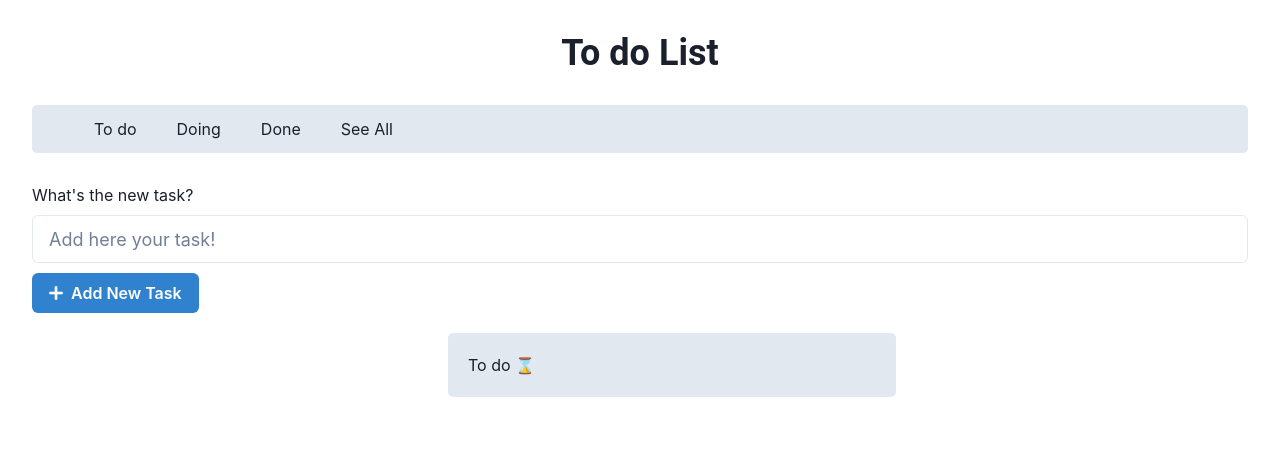
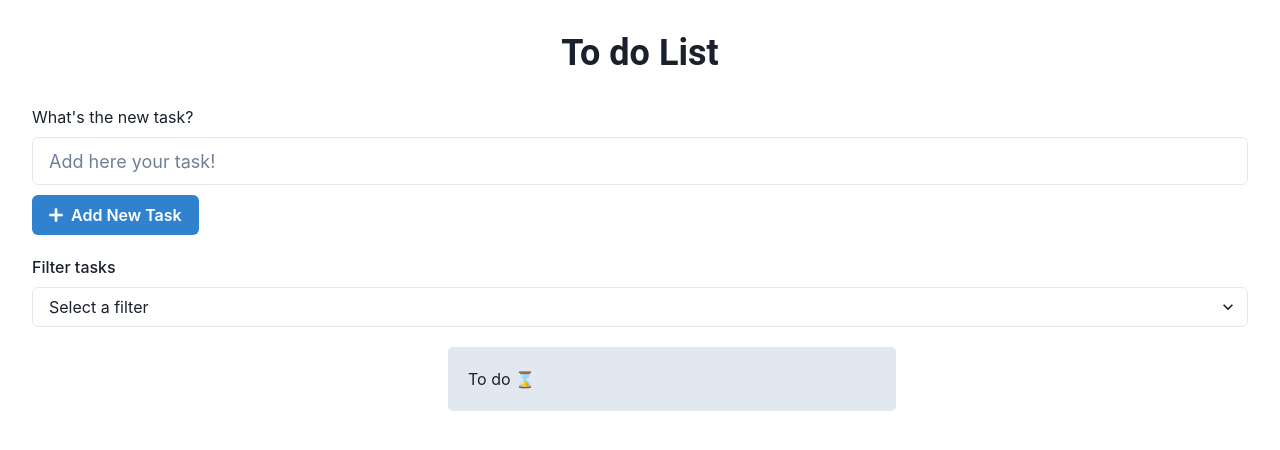
Before and after one commit to andreaeba/todoapp, a React app: page / in a window 1280 px wide. Shown: the top 450 px of the page. Built offline with nearby package versions, Linux system fonts and the light colour scheme; the HTML template or start-up script is replaced by a standard one.

Commit message:
filters working

```diff
--- a/src/components/Input/InputNewTask.jsx
+++ b/src/components/Input/InputNewTask.jsx
@@ -4,8 +4,10 @@ import {
   Card,
   CardBody,
   FormControl,
+  FormLabel,
   Image,
   Input,
+  Select,
   Text,
   background,
   textDecoration,
@@ -14,7 +16,7 @@ import React, { useState } from "react";
 import plus from "../../assets/icons/plus.png";
 import edit from "../../assets/icons/edit.png";
 import check from "../../assets/icons/check.png";
-import delete2 from "../../assets/icons/delete.png"
+import delete2 from "../../assets/icons/delete.png";
 import { Todo } from "../Todo/Todo";
 
 export const InputNewTask = () => {
@@ -24,11 +26,13 @@ export const InputNewTask = () => {
     JSON.parse(localStorage.getItem(["tasks"])) || []
   );
 
+  const [tasks, setTasks] = useState([])
+
   let task = {
     id: Math.floor(Math.random() * 10000),
     text: inputText,
-    isComplete: false
-   }
+    isComplete: false,
+  };
 
   const handleInputChange = (e) => {
     const text = e.target.value;
@@ -39,13 +43,9 @@ export const InputNewTask = () => {
   const handleSaveTask = (e) => {
     e.preventDefault();
 
-    setToDo([ ...toDo, task ]);
+    setToDo([...toDo, task]);
 
-    localStorage.setItem(
-      "tasks",
-      JSON.stringify([ ...toDo, task ])
-    );
-
+    localStorage.setItem("tasks", JSON.stringify([...toDo, task]));
 
     setInputText("");
   };
@@ -53,54 +53,74 @@ export const InputNewTask = () => {
   // Eliminar Task
 
   const deleteTask = (id) => {
+    const isDelete = window.confirm(
+      `¿Está seguro que desea eliminar la tarea?`
+    );
 
-    const isDelete = window.confirm(`¿Está seguro que desea eliminar la tarea?`)
+    if (isDelete) {
+      const newListTaks = toDo.filter((task) => task.id !== id);
+      setToDo(newListTaks);
 
-    if(isDelete) {
-
-      const newListTaks = toDo.filter(task => task.id !== id)
-      setToDo(newListTaks)
-
-      localStorage.setItem(
-        "tasks",
-        JSON.stringify([toDo])
-      );
-
+      localStorage.setItem("tasks", JSON.stringify([toDo]));
     }
-  }
+  };
 
   // Editar un task
 
-  const editTask = (task) => {
-
-
-  }
+  const editTask = (task) => {};
 
   // Hacer check a task
 
   const checkedTask = (id) => {
+    let newArray = JSON.parse(localStorage.getItem("tasks")).map((task) => {
+      if (task.id == id) {
+        return { ...task, isComplete: !task.isComplete };
+      }
+      return task;
+    });
 
-    let newArray = JSON.parse(localStorage.getItem("tasks")).map((task) => {
-      if(task.id == id) {
+    setToDo(newArray);
 
-        return { ...task, isComplete: !task.isComplete }
-      }
-      return task
-    })
+    localStorage.setItem("tasks", JSON.stringify(newArray));
+  };
 
-    setToDo(newArray)
+  const filterTasks = (e) => {
+    console.log(e.target.value)
 
-    localStorage.setItem("tasks", JSON.stringify(newArray))
+    let tasksArray = JSON.parse(localStorage.getItem("tasks"))
+
+    if(e.target.value === "completed") {
+
+      const tasksCompleted = tasksArray.filter((task) => task.isComplete === true)
+      console.log(tasksCompleted)
+
+      setToDo(tasksCompleted)
+      return toDo
+
+    }
+
+    if (e.target.value === "pending") {
+
+      const tasksPending = tasksArray.filter((task) => task.isComplete === false)
+
+      setToDo(tasksPending)
+
+      return toDo
+
+    }
+
+    if (e.target.value === "all") {
+      setToDo(tasksArray)
+      return toDo
+
+    }
 
   }
 
 
   return (
     <>
-      <Box
-        borderRadius="5px"
-        gap={2}
-      >
+      <Box borderRadius="5px" gap={2}>
         <FormControl
           display="flex"
           flexDirection="column"
@@ -128,28 +148,57 @@ export const InputNewTask = () => {
         </FormControl>
       </Box>
 
-      <Box w="100vw" mt="20px" display="flex" gap={10} justifyContent="center" >
+      <Box marginTop="20px">
+        <FormControl onChange={filterTasks}>
+          <FormLabel>Filter tasks</FormLabel>
+          <Select placeholder="Select a filter">
+            <option value="pending">Pending</option>
+            <option value="completed">Completed</option>
+            <option value="all">All</option>
+          </Select>
+        </FormControl>
+      </Box>
+
+      <Box w="100vw" mt="20px" display="flex" gap={10} justifyContent="center">
         <Box w="35%" bg="gray.200" borderRadius="5px">
           <Text textAlign="left" p={5}>
             To do ⌛
           </Text>
           <Box>
             {toDo.map((task, id) => (
-              <Card key={id} m="8px" display="flex" flexDirection="row" alignItems="center" >
+               <Card
+                key={id}
+                m="8px"
+                display="flex"
+                flexDirection="row"
+                alignItems="center"
+
+              >
                 <CardBody>
                   <Text
-                  className={toDo.filter(task => task.id == id) && `${task.isComplete ? 'checked' : ''}`}
+                    className={
+                      toDo.filter((task) => task.id == id) &&
+                      `${task.isComplete ? "checked" : ""}`
+                    }
                   >
                     {task.text}
                   </Text>
-                  {/* <div className={selectedPosts.includes(post.id) && "myClass"} key={post.id}></div> */}
                 </CardBody>
-                <Box display="flex" flexDirection="row" gap={1} marginEnd="10px">
-                  <Button bgColor="white"
-                  onClick={() => checkedTask(task.id)}
-                  ><Image src={check} width="14px"/></Button>
-                  <Button bgColor="white" onClick={() => editTask(task)} ><Image src={edit} width="14px" /></Button>
-                  <Button bgColor="white" onClick={() => deleteTask(task.id)}><Image src={delete2} width="14px" /></Button>
+                <Box
+                  display="flex"
+                  flexDirection="row"
+                  gap={1}
+                  marginEnd="10px"
+                >
+                  <Button bgColor="white" onClick={() => checkedTask(task.id)}>
+                    <Image src={check} width="14px" />
+                  </Button>
+                  <Button bgColor="white" onClick={() => editTask(task)}>
+                    <Image src={edit} width="14px" />
+                  </Button>
+                  <Button bgColor="white" onClick={() => deleteTask(task.id)}>
+                    <Image src={delete2} width="14px" />
+                  </Button>
                 </Box>
               </Card>
             ))}
--- a/src/components/Navbar/Navbar.jsx
+++ b/src/components/Navbar/Navbar.jsx
@@ -19,31 +19,6 @@ export const Navbar = () => {
           To do List
         </Heading>
       </header>
-
-      <nav>
-        <Box
-          bg="gray.200"
-          borderRadius="5px"
-          display="flex"
-          justifyContent="center"
-          alignItems="center"
-          marginTop="30px"
-        >
-          <List
-          w="100%"
-            display="flex"
-            gap={10}
-            p={3}
-            alignItems="left"
-            marginLeft="50px"
-          >
-            <ListItem>To do</ListItem>
-            <ListItem>Doing</ListItem>
-            <ListItem>Done</ListItem>
-            <ListItem>See All</ListItem>
-          </List>
-        </Box>
-      </nav>
     </>
   );
 };
```
